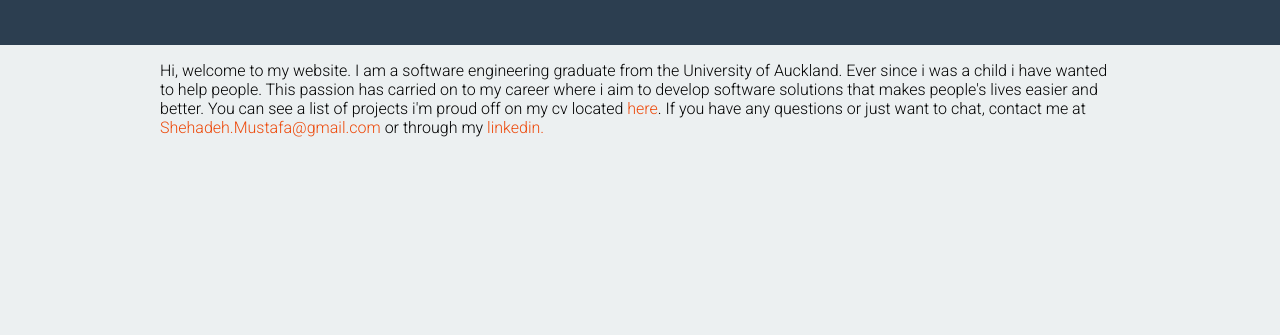
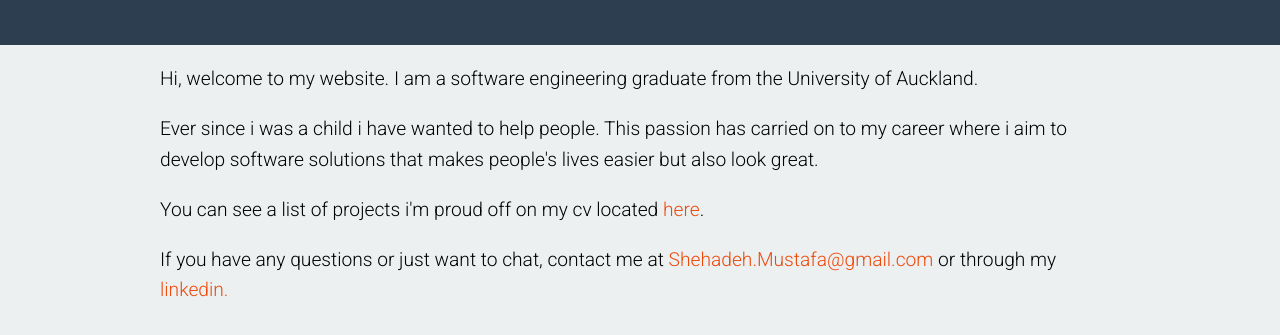
Before and after one commit to mshehadeh/mshehadeh.github.io, a plain HTML site: page index.html in a window 1280 px wide. Shown: the part 89-424 px from the top of the page. Drawn offline with Linux system fonts and the light colour scheme.

Commit message:
Made paragraph text easier to read && add emojis to header

```diff
--- a/index.html
+++ b/index.html
@@ -29,6 +29,11 @@ h1, p {
   margin: 1em auto;
   max-width: 960px;
 }
+
+p {
+  font-size: 1.2em;
+  line-height: 1.6em;
+}
 a {
 color: #ed490a;
 text-decoration:none
@@ -50,15 +55,23 @@ text-decoration:none
       <span id="back-end" class="my-name-is type"></span>
     </h1>
   </header>
-  <p>
-    Hi, welcome to my website. I am a software engineering graduate
-    from the University of Auckland. Ever since i was a child i have wanted to help people.
-    This passion has carried on to my career where i aim to develop software solutions
-    that makes people's lives easier and better. You can see a list of projects i'm proud off on my cv located
-    <a href="./cv.pdf" download="Mustafa_Shehadeh_cv.pdf">here</a>. If you have any questions
-    or just want to chat, contact me at <a href="mailto:shehadeh.mustafa@gmail.com">Shehadeh.Mustafa@gmail.com</a>
-    or through my <a href="https://nz.linkedin.com/in/shehadehmustafa"> linkedin. </a>
-  </p>
+    <p>
+      Hi, welcome to my website. I am a software engineering graduate
+      from the University of Auckland.
+    </p>
+    <p>
+      Ever since i was a child i have wanted to help people.
+      This passion has carried on to my career where i aim to develop software solutions
+      that makes people's lives easier but also look great.
+    </p>
+    <p>
+      You can see a list of projects i'm proud off on my cv located
+      <a href="./cv.pdf" download="Mustafa_Shehadeh_cv.pdf">here</a>.
+    </p>
+    <p>
+      If you have any questions or just want to chat, contact me at <a href="mailto:shehadeh.mustafa@gmail.com">Shehadeh.Mustafa@gmail.com</a>
+      or through my <a href="https://nz.linkedin.com/in/shehadehmustafa"> linkedin. </a>
+    </p>
 
 <script src="js/jquery-2.2.3.min.js"></script>
 <script src="js/main.js"></script>
--- a/js/main.js
+++ b/js/main.js
@@ -22,9 +22,9 @@ $(document).ready(function() {
     var stringsToType = [
       "is a software engineer.",
       "makes websites.",
-      "can school you in fifa.",
+      "can school you in fifa. \uD83D\uDD25",
       "enjoys solving problems.",
-      "writes code."
+      "writes code. \uD83D\uDC4C"
     ]
 
     var time = 0;
@@ -51,6 +51,10 @@ function typeTextAndDelete(goalString) {
 
   for (var i = 0; i < goalString.length; i++) {
     currentString = currentString + goalString[i];
+    if (goalString.charCodeAt(i) > 255) {
+      currentString = currentString + goalString[i+1];
+      i =  i + 1;
+    }
     setTimeout(addText, multiple * i, currentString);
   }
 
@@ -65,6 +69,10 @@ function typeText(goalString) {
 
   for (var i = 0; i < goalString.length; i++) {
     currentString = currentString + goalString[i];
+    if (goalString.charCodeAt(i) > 255) {
+      currentString = currentString + goalString[i+1];
+      i =  i + 1;
+    }
     setTimeout(addText, multiple * i, currentString);
   }
 }
```
